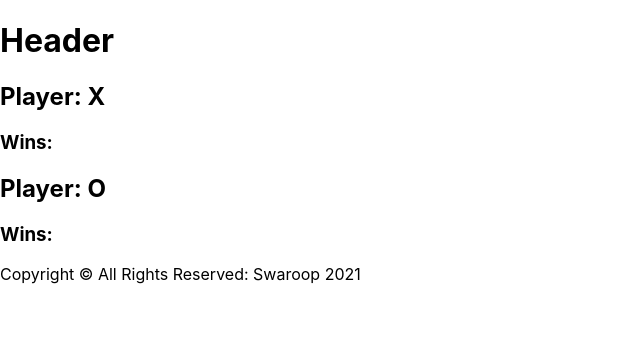
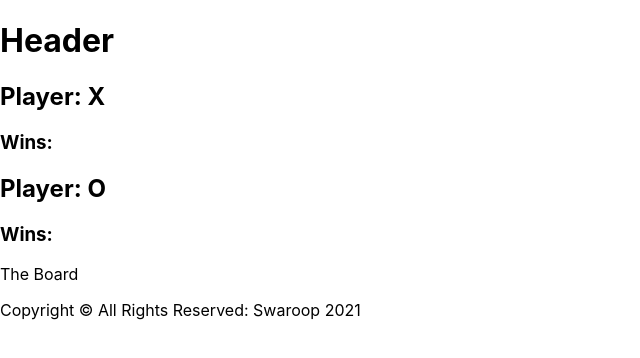
Before and after one commit to breadfan18/gaPhoenix, a React (Create React App) app in the folder react/hello-world/: page / in a window 1280 px wide. Shown: the top 358 px of the page, without its empty margins (0-640 px from the left). Built offline with nearby package versions, Linux system fonts and the light colour scheme.

Commit message:
added board component

```diff
--- a/react/hello-world/src/App.js
+++ b/react/hello-world/src/App.js
@@ -2,6 +2,7 @@ import './App.css';
 import Header from './components/Header';
 import Footer from './components/Footer';
 import Player from './components/Player';
+import Board from './components/Board';
 
 // Components return a part or all of the UI
 // A component receives data as input and renders that data as a user interface
@@ -13,6 +14,7 @@ function App() {
       <Header />
       <Player whichPlayer='X'/>
       <Player whichPlayer='O'/>
+      <Board />
       <Footer />
     </>
   );
--- /dev/null
+++ b/react/hello-world/src/components/Board.js
@@ -0,0 +1,9 @@
+const Board = () => {
+    return (
+        <div>
+            The Board
+        </div>
+    )
+}
+
+export default Board;
```
